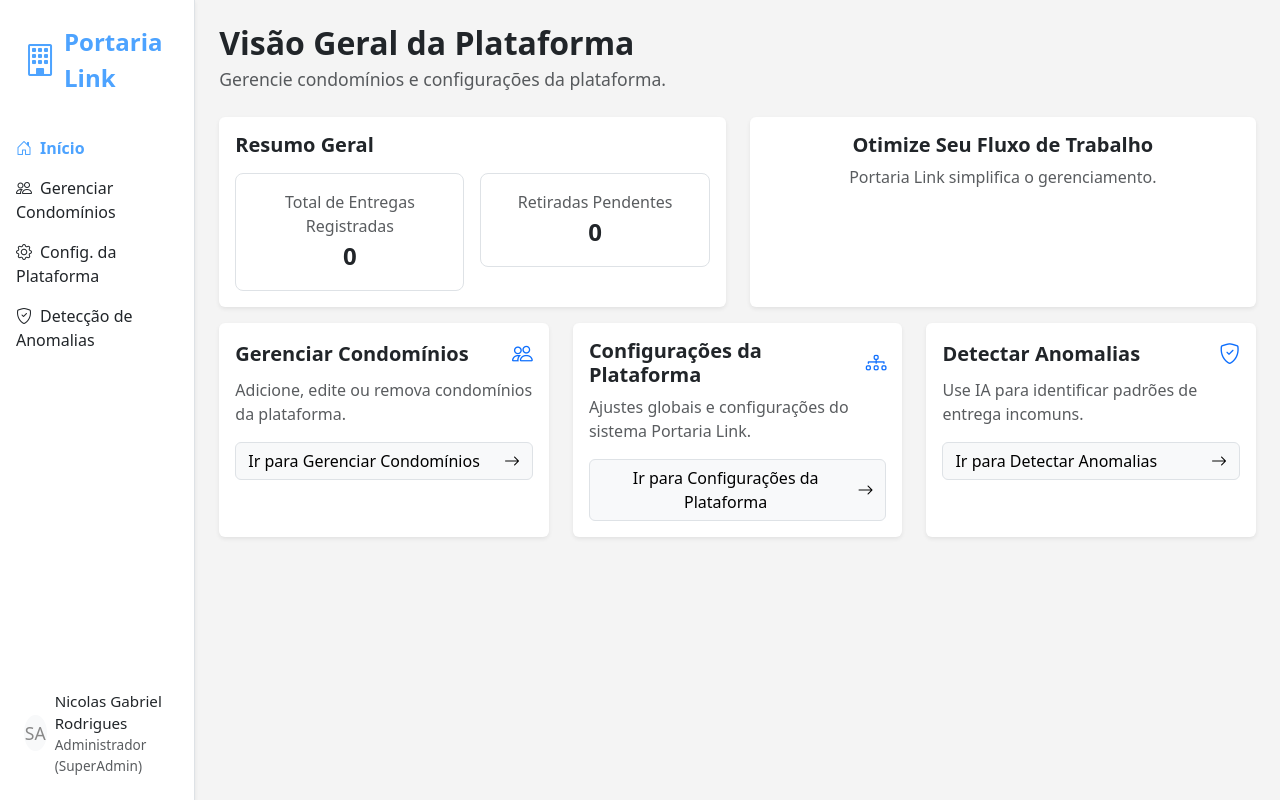
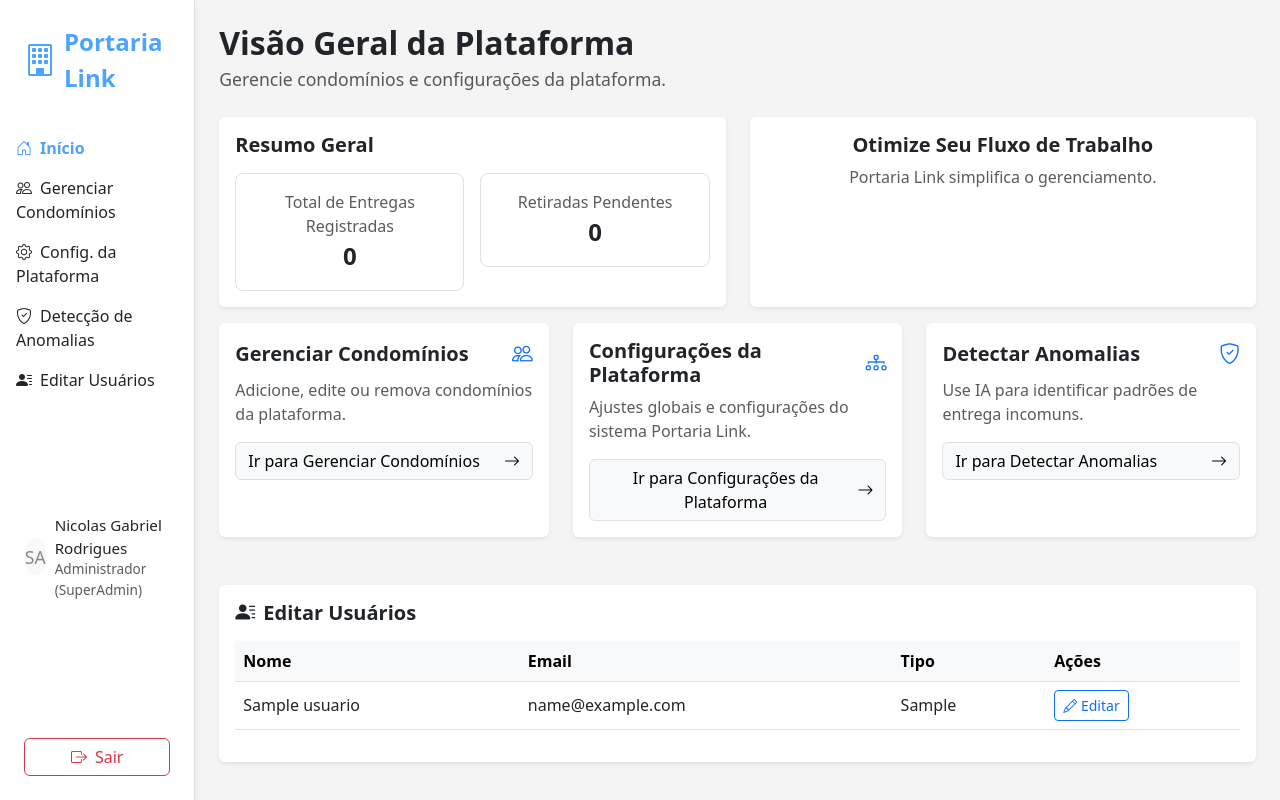
Before and after one commit to NicolasGayb/PorteiroDigital, a Flask app: page /painel/admin in a window 1280 px wide. Run offline with Flask 3, Linux system fonts and the light colour scheme; tables that the repository leaves empty hold one stand-in row (values such as "Sample post").

Commit message:
add user edit

```diff
--- a/app.py
+++ b/app.py
@@ -156,20 +156,28 @@ def painel_admin():
 # Rota para editar usuário (apenas para o administrador)
 @app.route('/atualizar_usuario/<int:id>', methods=['POST'])
 def atualizar_usuario(id):
-    usuario = Usuario.query.get_or_404(id)  # Busca usuário no banco
-    data = request.json  # Recebe os dados enviados pelo JavaScript
-
-    # Atualiza os dados e garante que o destinatário seja sempre igual ao nome
-    if usuario:
-        usuario.nome = data.get("nome", usuario.nome)  # Atualiza nome, se enviado
-        usuario.email = data.get("email", usuario.email)  # Atualiza email
-        usuario.tipo = data.get("tipo", usuario.tipo)  # Atualiza tipo
-        usuario.destinatario = usuario.nome  # Mantém destinatário igual ao nome
-
-        db.session.commit()  # Salva mudanças no banco de dados
-        return "Usuário atualizado com sucesso!", 200  # Retorna mensagem de sucesso
+    usuario = Usuario.query.get_or_404(id)
+    # Suporte tanto para JSON quanto para formulário
+    if request.is_json:
+        data = request.json
+        nome = data.get("nome", usuario.nome)
+        email = data.get("email", usuario.email)
+        tipo = data.get("tipo", usuario.tipo)
+        nova_senha = data.get("nova_senha", None)
     else:
-        return "Usuário não encontrado", 404  # Retorna erro se usuário não existe
+        nome = request.form.get("nome", usuario.nome)
+        email = request.form.get("email", usuario.email)
+        tipo = request.form.get("tipo", usuario.tipo)
+        nova_senha = request.form.get("nova_senha", None)
+    usuario.nome = nome
+    usuario.email = email
+    usuario.tipo = tipo
+    usuario.destinatario = nome
+    if nova_senha:
+        usuario.senha = generate_password_hash(nova_senha)
+    db.session.commit()
+    flash("Usuário atualizado com sucesso!", "success")
+    return redirect(url_for('painel_admin'))
 
 # Rota para logout
 @app.route('/logout')
@@ -178,6 +186,14 @@ def logout():
     flash("Você saiu da sessão.", "info")
     return redirect(url_for('login'))
 
+# Rota para administração de usuários (exclusiva para administradores)
+@app.route('/admin/usuarios')
+def admin_usuarios():
+    if 'usuario_id' not in session or session.get('tipo') != 'Administrador':
+        return redirect(url_for('login'))
+    usuarios = Usuario.query.all()
+    return render_template('usuarios_admin.html', usuarios=usuarios)
+
 # Inicialização da aplicação
 if __name__ == '__main__':
     app.run(host='0.0.0.0', port=int(os.environ.get('PORT', 5000)))
--- a/templates/painel_admin.html
+++ b/templates/painel_admin.html
@@ -32,6 +32,9 @@
           <li class="nav-item">
             <a class="nav-link text-dark" href="#"><i class="bi bi-shield-check me-2"></i>Detecção de Anomalias</a>
           </li>
+          <li class="nav-item">
+            <a class="nav-link text-dark" href="/admin/usuarios"><i class="bi bi-person-lines-fill me-2"></i>Editar Usuários</a>
+          </li>
         </ul>
       </div>
       <!-- Usuário logado -->
@@ -41,6 +44,9 @@
           <div style="font-size:0.95rem;">Nicolas Gabriel Rodrigues</div>
           <div class="text-muted" style="font-size:0.85rem;">Administrador (SuperAdmin)</div>
         </div>
+      </div>
+      <div class="px-4 pb-4">
+        <a href="/logout" class="btn btn-outline-danger w-100"><i class="bi bi-box-arrow-right me-2"></i>Sair</a>
       </div>
     </nav>
     <!-- Conteúdo principal -->
@@ -132,6 +138,81 @@
           </div>
         </div>
       </div>
+      <!-- Seção de edição de usuários -->
+      <div class="row g-4 mt-4" id="usuarios-section">
+        <div class="col-12">
+          <div class="card border-0 shadow-sm">
+            <div class="card-body">
+              <h5 class="fw-bold mb-3"><i class="bi bi-person-lines-fill me-2"></i>Editar Usuários</h5>
+              <div class="table-responsive">
+                <table class="table align-middle">
+                  <thead class="table-light">
+                    <tr>
+                      <th>Nome</th>
+                      <th>Email</th>
+                      <th>Tipo</th>
+                      <th>Ações</th>
+                    </tr>
+                  </thead>
+                  <tbody>
+                    {% for usuario in usuarios %}
+                    <tr>
+                      <td>{{ usuario.nome }}</td>
+                      <td>{{ usuario.email }}</td>
+                      <td>{{ usuario.tipo }}</td>
+                      <td>
+                        <button class="btn btn-sm btn-outline-primary" data-bs-toggle="modal" data-bs-target="#modalEditarUsuario{{ usuario.id }}"><i class="bi bi-pencil"></i> Editar</button>
+                      </td>
+                    </tr>
+                    <!-- Modal de edição -->
+                    <div class="modal fade" id="modalEditarUsuario{{ usuario.id }}" tabindex="-1" aria-labelledby="modalLabel{{ usuario.id }}" aria-hidden="true">
+                      <div class="modal-dialog">
+                        <div class="modal-content">
+                          <form method="post" action="/atualizar_usuario/{{ usuario.id }}" class="editar-usuario-form">
+                            <div class="modal-header">
+                              <h5 class="modal-title" id="modalLabel{{ usuario.id }}">Editar Usuário</h5>
+                              <button type="button" class="btn-close" data-bs-dismiss="modal" aria-label="Fechar"></button>
+                            </div>
+                            <div class="modal-body">
+                              <div class="mb-3">
+                                <label class="form-label">Nome</label>
+                                <input type="text" class="form-control" name="nome" value="{{ usuario.nome }}" required>
+                              </div>
+                              <div class="mb-3">
+                                <label class="form-label">Email</label>
+                                <input type="email" class="form-control" name="email" value="{{ usuario.email }}" required>
+                              </div>
+                              <div class="mb-3">
+                                <label class="form-label">Tipo</label>
+                                <select class="form-select" name="tipo" required>
+                                  <option value="Administrador" {% if usuario.tipo == 'Administrador' %}selected{% endif %}>Administrador</option>
+                                  <option value="Dono do prédio" {% if usuario.tipo == 'Dono do prédio' %}selected{% endif %}>Dono do prédio</option>
+                                  <option value="Zelador" {% if usuario.tipo == 'Zelador' %}selected{% endif %}>Zelador</option>
+                                  <option value="Condomino" {% if usuario.tipo == 'Condomino' %}selected{% endif %}>Condomino</option>
+                                </select>
+                              </div>
+                              <div class="mb-3">
+                                <label class="form-label">Nova Senha (opcional)</label>
+                                <input type="password" class="form-control" name="nova_senha" placeholder="Deixe em branco para não alterar">
+                              </div>
+                            </div>
+                            <div class="modal-footer">
+                              <button type="button" class="btn btn-secondary" data-bs-dismiss="modal">Cancelar</button>
+                              <button type="submit" class="btn btn-primary">Salvar Alterações</button>
+                            </div>
+                          </form>
+                        </div>
+                      </div>
+                    </div>
+                    {% endfor %}
+                  </tbody>
+                </table>
+              </div>
+            </div>
+          </div>
+        </div>
+      </div>
+      <!-- Fim edição usuários -->
     </main>
   </div>
   <!-- Bootstrap e ícones -->
--- a/templates/painel_condomino.html
+++ b/templates/painel_condomino.html
@@ -9,6 +9,9 @@
 </head>
 <body style="background: #f4f4f4;">
   <div class="container d-flex flex-column align-items-center justify-content-center" style="min-height: 100vh;">
+    <div class="w-100 d-flex justify-content-end mb-2">
+      <a href="/logout" class="btn btn-outline-danger"><i class="bi bi-box-arrow-right me-1"></i> Sair</a>
+    </div>
     <div class="text-center mb-4">
       <i class="bi bi-building" style="font-size: 2.5rem; color: #4da3ff;"></i>
       <h1 class="fw-bold" style="color: #4da3ff; font-size: 2rem;">Porteiro Digital</h1>
--- a/templates/painel_dono.html
+++ b/templates/painel_dono.html
@@ -10,6 +10,9 @@
 </head>
 <body style="background: #f4f4f4;">
   <div class="container d-flex flex-column align-items-center justify-content-center" style="min-height: 100vh;">
+    <div class="w-100 d-flex justify-content-end mb-2">
+      <a href="/logout" class="btn btn-outline-danger"><i class="bi bi-box-arrow-right me-1"></i> Sair</a>
+    </div>
     <div class="text-center mb-4">
       <i class="bi bi-building" style="font-size: 2.5rem; color: #4da3ff;"></i>
       <h1 class="fw-bold" style="color: #4da3ff; font-size: 2rem;">Porteiro Digital</h1>
--- a/templates/painel_zelador.html
+++ b/templates/painel_zelador.html
@@ -10,6 +10,9 @@
 </head>
 <body>
   <div class="container mt-5">
+    <div class="w-100 d-flex justify-content-end mb-2">
+      <a href="/logout" class="btn btn-outline-danger"><i class="bi bi-box-arrow-right me-1"></i> Sair</a>
+    </div>
     <h2 class="mb-4">Painel do Zelador</h2>
     <div class="card mb-3">
       <div class="card-body">
```
Also changed, not shown: templates/usuarios_admin.html (added, +128 -0 lines).
